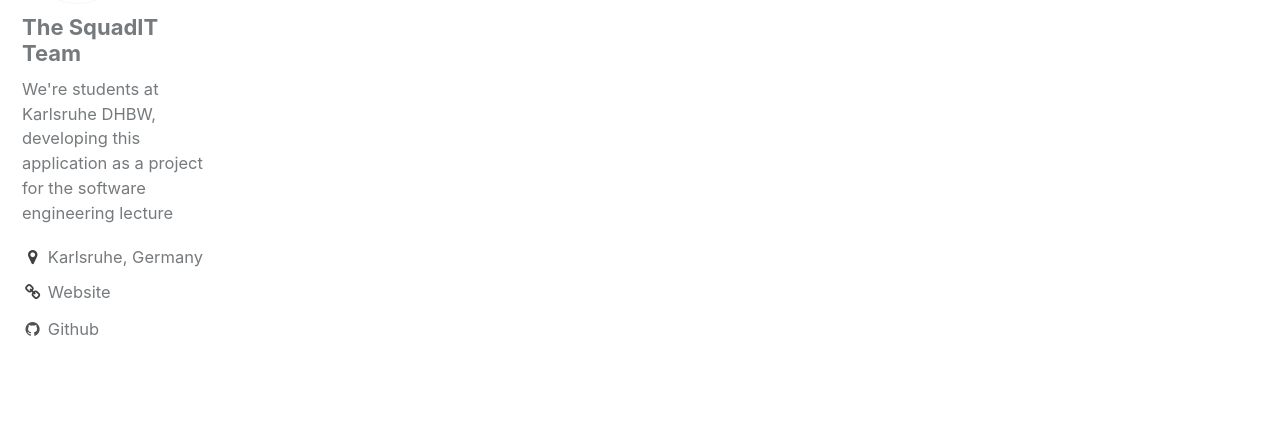
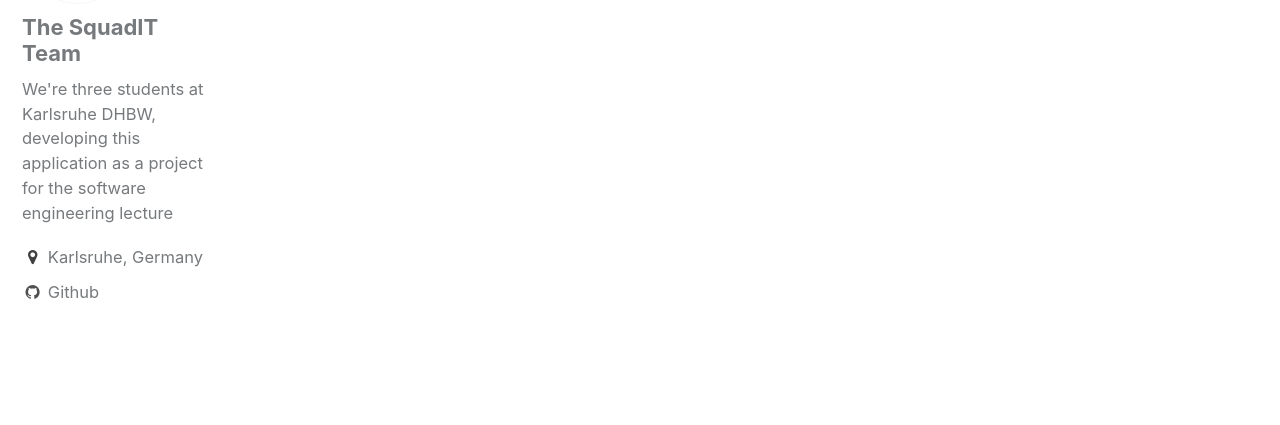
Before and after one commit to PalatinCoder/SquadIT, a Jekyll site: the page built from index.html, in a window 1280 px wide. Shown: the part 250-675 px from the top of the page. Built offline with Jekyll 4.4.1, drawn with Linux system fonts in a browser that asks for light colours; the list of posts is cut into pages by our own code.

Commit message:
Update _config.yml
change social links

```diff
--- a/_config.yml
+++ b/_config.yml
@@ -11,7 +11,7 @@
 title_separator          : "-"
 name                     : "SquadIT Project"
 description              : "SquadIT makes managing your sports squad easy!"
-url                      : "https://palatincoder.github.io"  # the base hostname & protocol for your site e.g. "https://mmistakes.github.io"
+url                      : "https://palatincoder.github.com"  # the base hostname & protocol for your site e.g. "https://mmistakes.github.io"
 baseurl                  : "/SquadIT"                         # the subpath of your site, e.g. "/blog"
 repository               : "PalatinCoder/SquadIT"             # GitHub username/repo-name e.g. "mmistakes/minimal-mistakes"
 teaser                   : # filename of teaser fallback teaser image placed in /images/, .e.g. "500x300.png"
@@ -79,17 +79,17 @@
 author:
   name             : "The SquadIT Team"
   avatar           : "bio-photo.jpg"
-  bio              : "We're students at Karlsruhe DHBW, developing this application as a project for the software engineering lecture"
+  bio              : "We're three students at Karlsruhe DHBW, developing this application as a project for the software engineering lecture"
   location         : "Karlsruhe, Germany"
   email            :
-  uri              : "https://palatincoder.github.io/SquadIT/"
+  uri              :
   bitbucket        :
   codepen          :
   dribbble         :
   flickr           :
   facebook         :
   foursquare       :
-  github           : "asdfre"
+  github           : "PalatinCoder/SquadIT"
   google_plus      :
   keybase          :
   instagram        :
```
